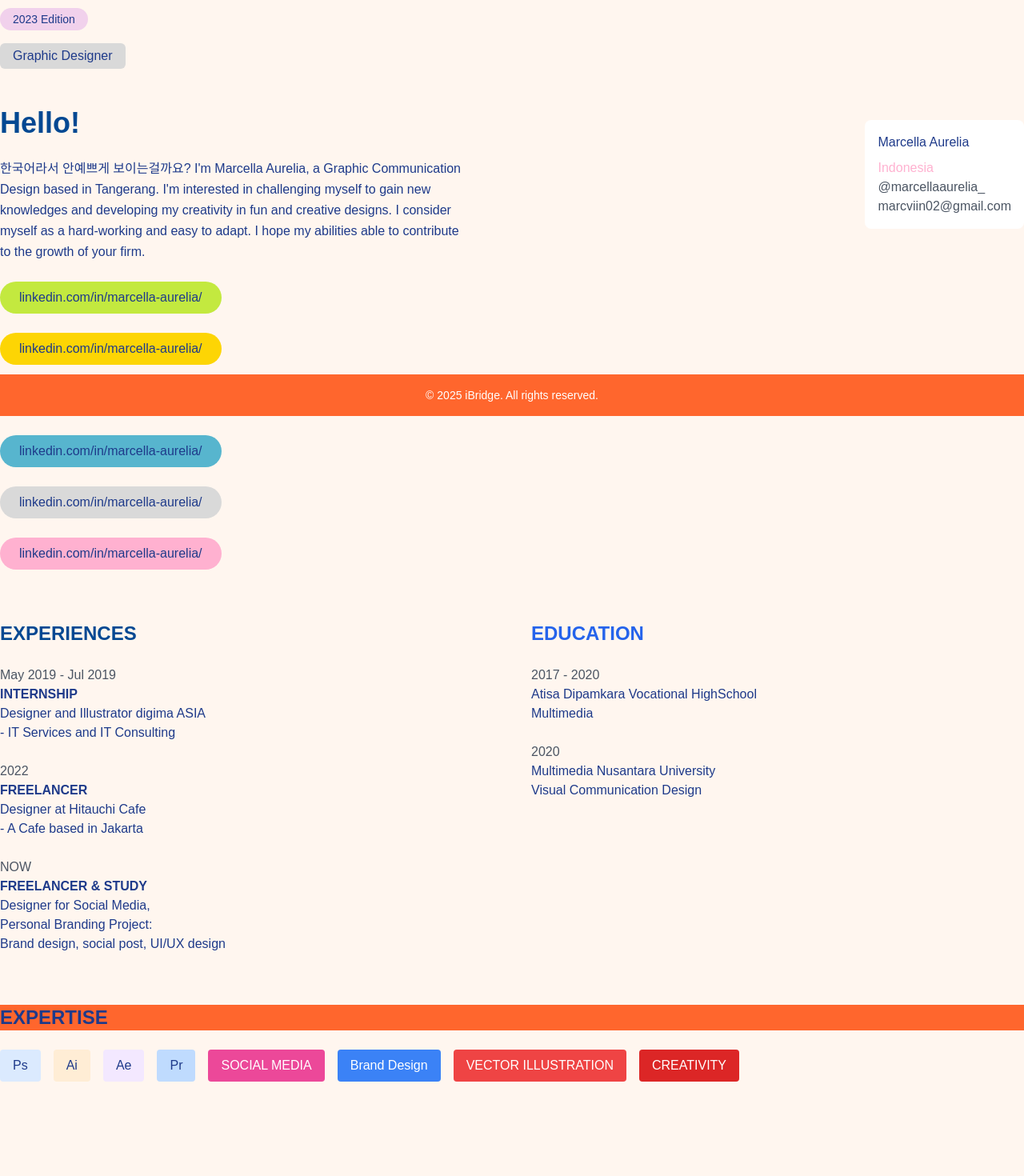
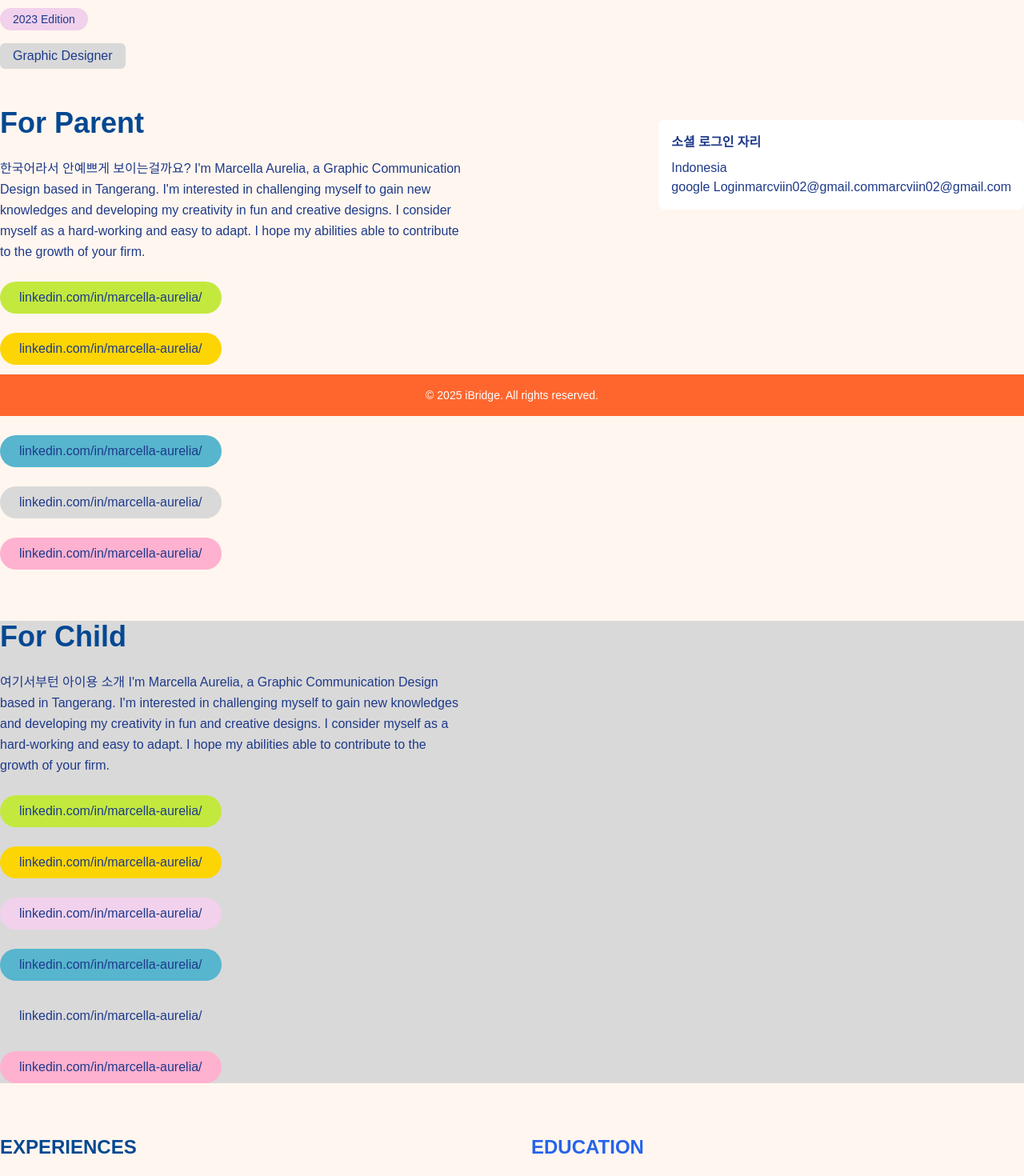
Before and after one commit to i-Bridge/front-ibridge-2025, a Next.js app: page / in a window 1280 px wide. Shown: the part 280-1750 px from the top of the page at 80% size. Before the commit the page ends 1632 px from the top, so only its background shows below. Built offline with nearby package versions, Linux system fonts and the light colour scheme.

Commit message:
Design: 서비스 첫 페이지

```diff
--- a/src/app/(start)/page.tsx
+++ b/src/app/(start)/page.tsx
@@ -3,11 +3,16 @@ export default function Portfolio() {
     <div className="min-h-screen bg-i-ivory">
       {/* Main Content */}
       <main>
-        {/* Portfolio Title */}
-        <div className="mb-12">
+        {/* 로고 플레이 하는 곳 */}
+        <div className="mb-12 ">
+          <div className="max-w-xl">
             <h1 className="text-6xl text-i-pink font-bold mb-4">iBridge</h1>
-          <h1 className="text-6xl text-i-darkblue font-bold mb-4">Portfolio</h1>
-          <h1 className="text-6xl text-i-skyblue font-bold mb-4">Portfolio</h1>
+            <h1 className="text-6xl text-i-darkblue font-bold mb-4">
+              로고 플레이 하는 곳
+            </h1>
+            <h1 className="text-6xl text-i-skyblue font-bold mb-4">
+              Portfolio
+            </h1>
 
             <div className="bg-i-lightpurple text-blue-900 w-fit px-4 py-1 rounded-full text-sm">
               2023 Edition
@@ -16,11 +21,14 @@ export default function Portfolio() {
               Graphic Designer
             </div>
           </div>
+        </div>
 
-        {/* Introduction */}
+        {/* 부모 서비스 소개 */}
         <div className="flex justify-between items-start mb-16">
           <div className="max-w-xl">
-            <h2 className="text-4xl text-i-darkblue font-bold mb-6">Hello!</h2>
+            <h2 className="text-4xl text-i-darkblue font-bold mb-6">
+              For Parent
+            </h2>
             <p className="text-blue-900 leading-relaxed">
               한국어라서 안예쁘게 보이는걸까요? I'm Marcella Aurelia, a Graphic
               Communication Design based in Tangerang. I'm interested in
@@ -50,14 +58,49 @@ export default function Portfolio() {
           </div>
           <div className="relative">
             <div className="bg-white p-4 rounded-lg mt-4">
-              <h3 className="font-medium mb-2">Marcella Aurelia</h3>
-              <p className="text-i-pink">Indonesia</p>
-              <p className="text-gray-600">@marcellaaurelia_</p>
-              <p className="text-gray-600">marcviin02@gmail.com</p>
+              <h3 className="mb-2 font-bold">소셜 로그인 자리</h3>
+              <div>Indonesia</div>
+              <button>google Login</button>
+              <button>marcviin02@gmail.com</button>
+              <button>marcviin02@gmail.com</button>
             </div>
           </div>
         </div>
 
+        {/* 아이용 서비스 소개 */}
+        <div className="flex justify-between items-start mb-16 bg-i-lightgrey">
+          <div className="max-w-xl">
+            <h2 className="text-4xl text-i-darkblue font-bold mb-6">
+              For Child
+            </h2>
+            <p className="text-blue-900 leading-relaxed">
+              여기서부턴 아이용 소개 I'm Marcella Aurelia, a Graphic
+              Communication Design based in Tangerang. I'm interested in
+              challenging myself to gain new knowledges and developing my
+              creativity in fun and creative designs. I consider myself as a
+              hard-working and easy to adapt. I hope my abilities able to
+              contribute to the growth of your firm.
+            </p>
+            <div className="bg-i-lightgreen text-blue-900 rounded-full px-6 py-2 mt-6 w-fit">
+              linkedin.com/in/marcella-aurelia/
+            </div>
+            <div className="bg-i-yellow text-blue-900 rounded-full px-6 py-2 mt-6 w-fit">
+              linkedin.com/in/marcella-aurelia/
+            </div>
+            <div className="bg-i-lightpurple text-blue-900 rounded-full px-6 py-2 mt-6 w-fit">
+              linkedin.com/in/marcella-aurelia/
+            </div>
+            <div className="bg-i-skyblue text-blue-900 rounded-full px-6 py-2 mt-6 w-fit">
+              linkedin.com/in/marcella-aurelia/
+            </div>
+            <div className="bg-i-lightgrey text-blue-900 rounded-full px-6 py-2 mt-6 w-fit">
+              linkedin.com/in/marcella-aurelia/
+            </div>
+            <div className="bg-i-pink text-blue-900 rounded-full px-6 py-2 mt-6 w-fit">
+              linkedin.com/in/marcella-aurelia/
+            </div>
+          </div>
+        </div>
         {/* Experience & Education */}
         <div className="grid grid-cols-2 gap-12 mb-16">
           <div>
@@ -102,29 +145,6 @@ export default function Portfolio() {
             </div>
           </div>
         </div>
-
-        {/* Expertise */}
-        <div>
-          <h2 className="text-2xl bg-i-orange font-bold mb-6">EXPERTISE</h2>
-          <div className="flex flex-wrap gap-4">
-            <div className="bg-blue-100 px-4 py-2 rounded">Ps</div>
-            <div className="bg-orange-100 px-4 py-2 rounded">Ai</div>
-            <div className="bg-purple-100 px-4 py-2 rounded">Ae</div>
-            <div className="bg-blue-200 px-4 py-2 rounded">Pr</div>
-            <div className="bg-pink-500 text-white px-4 py-2 rounded">
-              SOCIAL MEDIA
-            </div>
-            <div className="bg-blue-500 text-white px-4 py-2 rounded">
-              Brand Design
-            </div>
-            <div className="bg-red-500 text-white px-4 py-2 rounded">
-              VECTOR ILLUSTRATION
-            </div>
-            <div className="bg-red-600 text-white px-4 py-2 rounded">
-              CREATIVITY
-            </div>
-          </div>
-        </div>
       </main>
     </div>
   );
```
Lines whose indentation alone changed are shown as unchanged.
